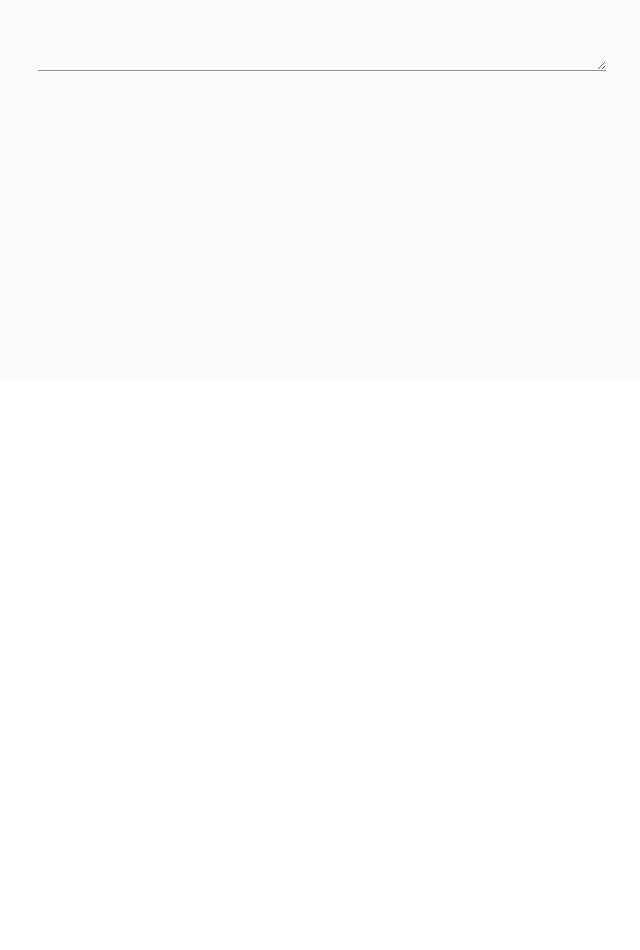
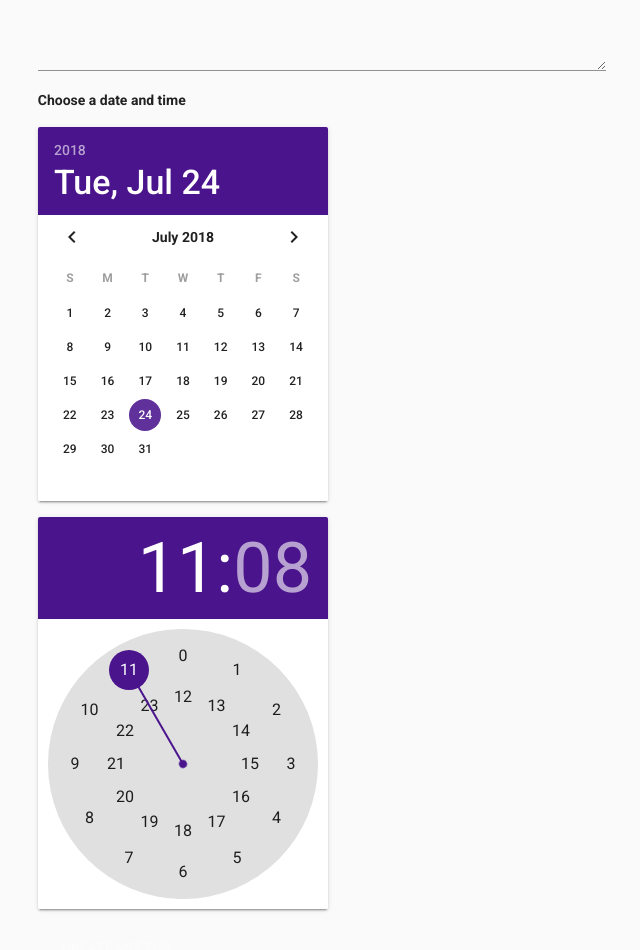
Before and after one commit to hsg12/vue-meetup, a Vue app: page /meetup/new in a window 1280 px wide. Shown: the part 420-1370 px from the top of the page, without its empty margins (318-958 px from the left). Before the commit the page ends 800 px from the top, so only its background shows below. Built offline with nearby package versions, Linux system fonts and the light colour scheme.

Commit message:
Adding Date & Time Pickers

```diff
--- a/package.json
+++ b/package.json
@@ -11,6 +11,7 @@
     "build": "node build/build.js"
   },
   "dependencies": {
+    "moment": "^2.22.2",
     "vue": "^2.5.2",
     "vue-router": "^3.0.1",
     "vuetify": "^1.0.0",
--- a/src/components/Meetup/CreateMeetup.vue
+++ b/src/components/Meetup/CreateMeetup.vue
@@ -66,6 +66,24 @@
             </v-flex>
           </v-layout>
 
+          <v-layout row justify-center  class="mb-3">
+            <v-flex xs12 offset-sm3>
+              <h4>Choose a date and time</h4>
+            </v-flex>
+          </v-layout>
+
+          <v-layout row  class="mb-3">
+            <v-flex xs12 offset-sm3>
+              <v-date-picker v-model="date" color="purple darken-4"></v-date-picker>
+            </v-flex>
+          </v-layout>
+
+          <v-layout row  class="mb-3">
+            <v-flex xs12 offset-sm3>
+              <v-time-picker v-model="time" color="purple darken-4" format="24hr"></v-time-picker>
+            </v-flex>
+          </v-layout>
+
           <v-layout row>
             <v-flex xs12 sm6 offset-sm3>
               <v-btn dark class="purple darken-4" :disabled="!formIsValid" type="submit">Create Meetup</v-btn>
@@ -79,19 +97,37 @@
 </template>
 
 <script>
+import moment from 'moment'
+
 export default {
   data () {
     return {
       title: '',
       location: '',
       imageUrl: '',
-      description: ''
+      description: '',
+      date: new Date(),
+      time: new Date()
     }
   },
   computed: {
     formIsValid () {
       return this.title !== '' && this.location !== '' && this.imageUrl !== '' && this.description !== ''
-    }
+    },
+    /*submitableDateTime () {
+      const date = new Date(this.date)
+      if (typeof this.time === 'string') {
+        let hours = this.time.match(/^(\d+)/)[1]
+        const minutes = this.time.match(/:(\d+)/)[1]
+        date.setHours(hours)
+        date.setMinutes(minutes)
+      } else {
+        date.setHours(this.time.getHours())
+        date.setMinutes(this.time.getMinutes())
+      }
+
+      return date
+    }*/
   },
   methods: {
     onCreateMeetup () {
@@ -104,14 +140,20 @@
         location: this.location,
         imageUrl: this.imageUrl,
         description: this.description,
-        date: new Date(),
+        // date: this.submitableDateTime,
+        date: this.date + ' | ' + this.time,
         id: '100'
       }
       this.$store.commit('createMeeetup', meetupData)
 
       this.$router.push({name: 'meetups'})
     }
-  }
+  },
+  created() {
+    const dateTime = moment()
+    this.date = dateTime.format("YYYY-MM-DD")
+    this.time = dateTime.format("HH:mm")
+  }﻿
 }
 </script>
 
--- a/src/components/Meetup/Meetup.vue
+++ b/src/components/Meetup/Meetup.vue
@@ -11,11 +11,9 @@
             height="400px"
           ></v-card-media>
           <v-card-text>
-            <div><strong>{{ meetup.date }} - Where it take place</strong></div>
+            <div><strong>{{ meetup.date }} - {{ meetup.location }}</strong></div>
             <br>
-            <div>
-              Lorem ipsum dolor sit amet, consectetur adipisicing elit. Laboriosam dignissimos, consectetur corporis blanditiis rerum molestiae necessitatibus sint, provident illo distinctio animi, ea quas fuga fugiat nisi! Nostrum distinctio natus incidunt!
-            </div>
+            <div>{{ meetup.description }}</div>
           </v-card-text>
           <v-card-actions>
             <v-spacer></v-spacer>
--- a/src/store/index.js
+++ b/src/store/index.js
@@ -10,19 +10,25 @@
         imageUrl: 'https://www.cornellclubnyc.com/Images/Library/slider-2.jpg',
         id: '1',
         title: 'Meetup in New-York',
-        date: '2018-09-15'
+        date: '2018-09-15',
+        location: 'New-York',
+        description: 'Description for New-York'
       },
       {
         imageUrl: 'https://odis.homeaway.com/odis/destination/89743017-322b-4941-a653-9f404eabda04.hw1.jpg',
         id: '2',
         title: 'Meetup in Paris',
-        date: '2019-02-20'
+        date: '2019-02-20',
+        location: 'Paris',
+        description: 'Description for Paris'
       },
       {
         imageUrl: 'http://www.ibsa-master.com/fileadmin/_processed_/0/c/csm_Study_in_Moscow_MBA_Master_d22e7f9236.jpg',
         id: '3',
         title: 'Meetup in Moscow',
-        date: '2019-10-23'
+        date: '2019-10-23',
+        location: 'Moscow',
+        description: 'Description for Moscow'
       }
     ],
     user: {
```
Also changed, not shown: 1 other file (tests, documents, lock files or other folders).
